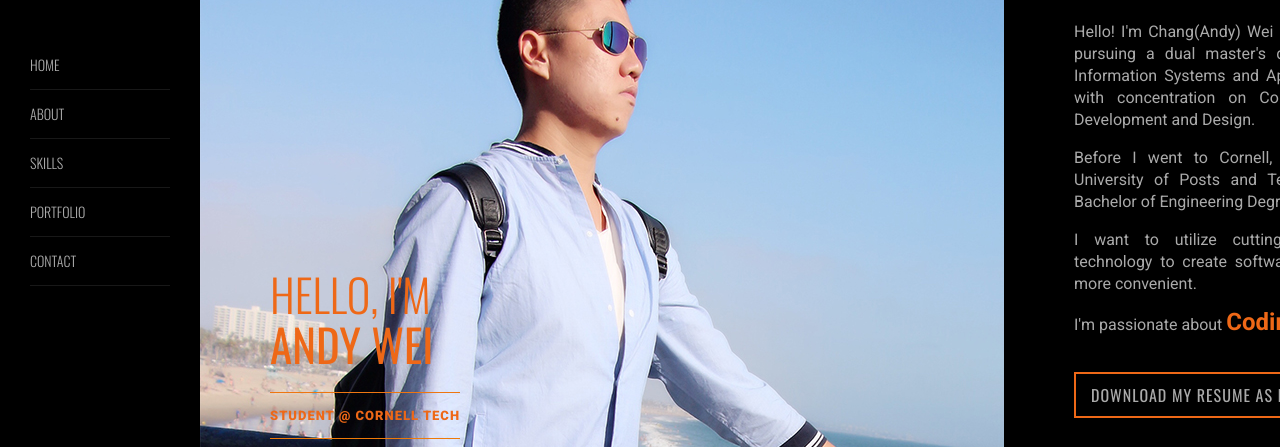
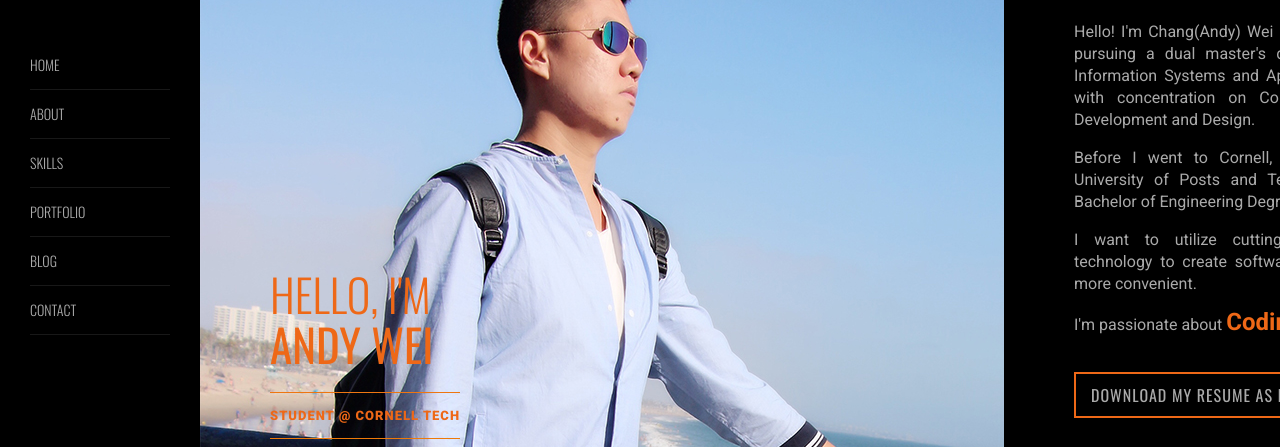
Before and after one commit to Pod5GS/pod5gs.github.io, a plain HTML site: page index.html in a window 1280 px wide. Shown: the part 179-626 px from the top of the page. Drawn offline with nearby package versions, Linux system fonts and the light colour scheme.

Commit message:
add link to myblog

```diff
--- a/index.html
+++ b/index.html
@@ -38,7 +38,7 @@
         <!-- Mobile Navigation-->
         <a href="#menu1" class="menu-link"></a>
         <!-- Left Navigation-->
-        <nav id="menu1" role="navigation"> <a href="#chapterintroduction" id="home-button"><span id="link_introduction" class="active">Home</span></a> <a href="#chapterabout" id="about-button"><span id="link_about">About</span></a> <a href="#chapterskills"><span id="link_skills">Skills</span></a> <a href="#chapterportfolio"><span id="link_portfolio">Portfolio</span></a><a href="#chaptercontact"><span id="link_contact">Contact</span></a></nav>
+        <nav id="menu1" role="navigation"> <a href="#chapterintroduction" id="home-button"><span id="link_introduction" class="active">Home</span></a> <a href="#chapterabout" id="about-button"><span id="link_about">About</span></a> <a href="#chapterskills"><span id="link_skills">Skills</span></a> <a href="#chapterportfolio"><span id="link_portfolio">Portfolio</span></a><a href="#chaptercontact"><span id="link_portfolio">Blog</span></a><a href="http://andywei.me/myblog/"><span id="link_contact">Contact</span></a></nav>
         <div class="social"> <a href="https://www.linkedin.com/in/chang-andy-wei-89b0b3127/" target="_blank" class="linkedin"><i class="fa fa-linkedin"></i></a> <a href="https://github.com/Pod5GS" target="_blank" class="github"><i class="fa fa-github-alt"></i></a> <a href="https://www.facebook.com/andy.wei.750" target="_blank" class="facebook"><i class="fa fa-facebook"></i></a> </div>
         <div class="copyright"> © Andy Wei.<br>
             All Rights Reserved. </div>
```
